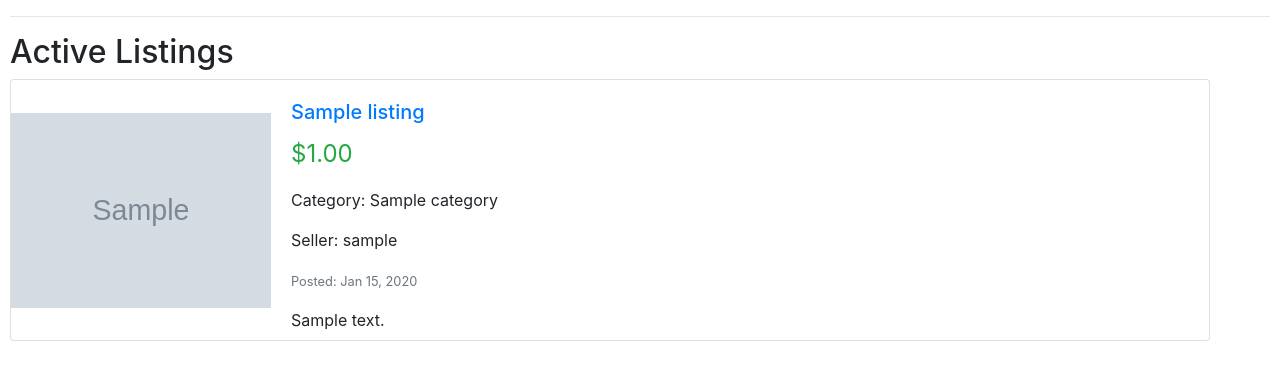
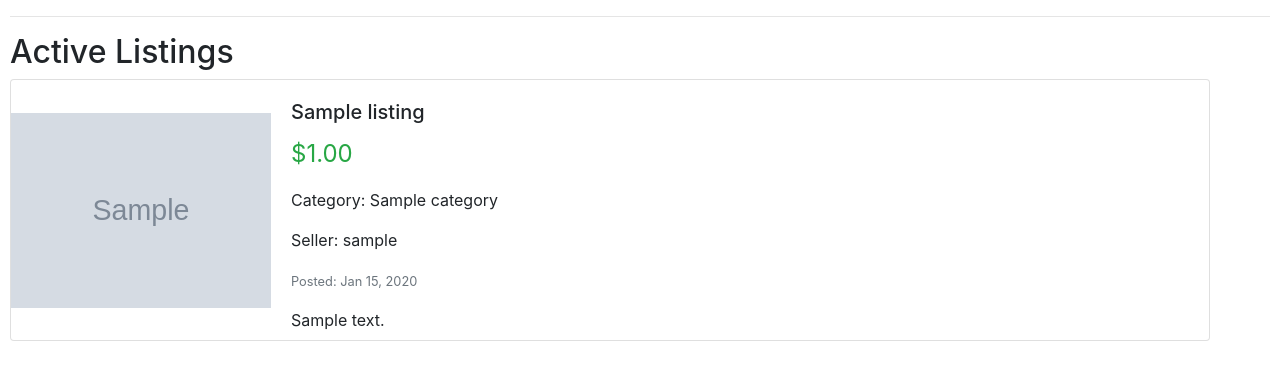
Before and after one commit to SebastianHpe/commerce, a Django app: page / in a window 1280 px wide. Shown: the part 66-446 px from the top of the page. Run offline with Django 3.2, Linux system fonts and the light colour scheme; tables that the repository leaves empty hold one stand-in row (values such as "Sample post"); grey boxes marked "Sample" are stand-in pictures; some libraries are stand-ins or nearby versions.

Commit message:
style: Remove title color on overview page

```diff
--- a/auctions/static/auctions/styles.css
+++ b/auctions/static/auctions/styles.css
@@ -3,5 +3,10 @@ body {
 }
 
 .form-control {
-  max-width: 620px ;  /* or whatever size you prefer */
+  max-width: 620px ;
 }
+
+.card-title a {
+    text-decoration: none;
+    color: inherit;
+}
--- a/auctions/templates/auctions/index.html
+++ b/auctions/templates/auctions/index.html
@@ -20,7 +20,7 @@
                     <div class="flex-grow-1">
                         <div class="card-body">
                             <h5 class="card-title">
-                                <a href="{% url 'listing_detail' listing.id %}">{{ listing.title }}</a>
+                                <a href="{% url 'listing_detail' listing.id %}" class="link-no-style">{{ listing.title }}</a>
                             </h5>
                             <p class="card-text text-success fw-bold" style="font-size: 1.5rem;">
                                 ${{ listing.starting_bid }}
```
